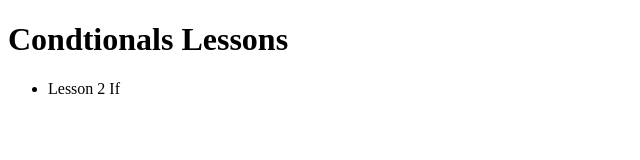
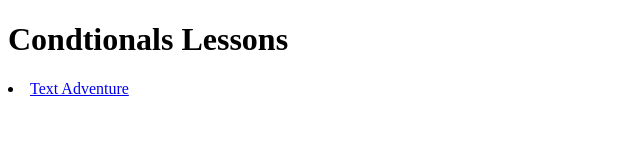
Before and after one commit to ellerystedham/ellerystedham.github.io, a plain HTML site: page U5_Conditionals/conditionals.html in a window 1280 px wide. Shown: the whole page, without its empty margins (0-640 px from the left). Drawn offline with Linux system fonts and the light colour scheme.

Commit message:
Update conditionals.html

```diff
--- a/U5_Conditionals/conditionals.html
+++ b/U5_Conditionals/conditionals.html
@@ -8,8 +8,8 @@
 </head>
 <body>
     <h1>Condtionals Lessons</h1>
-    <ul>
-        <li>Lesson 2 If</li>
-    </ul>
+    <li>
+           <a href="U5_6 Text Adventure.html/text_adventure.html">Text Adventure</a>
+        </li>
 </body>
 </html>
```
